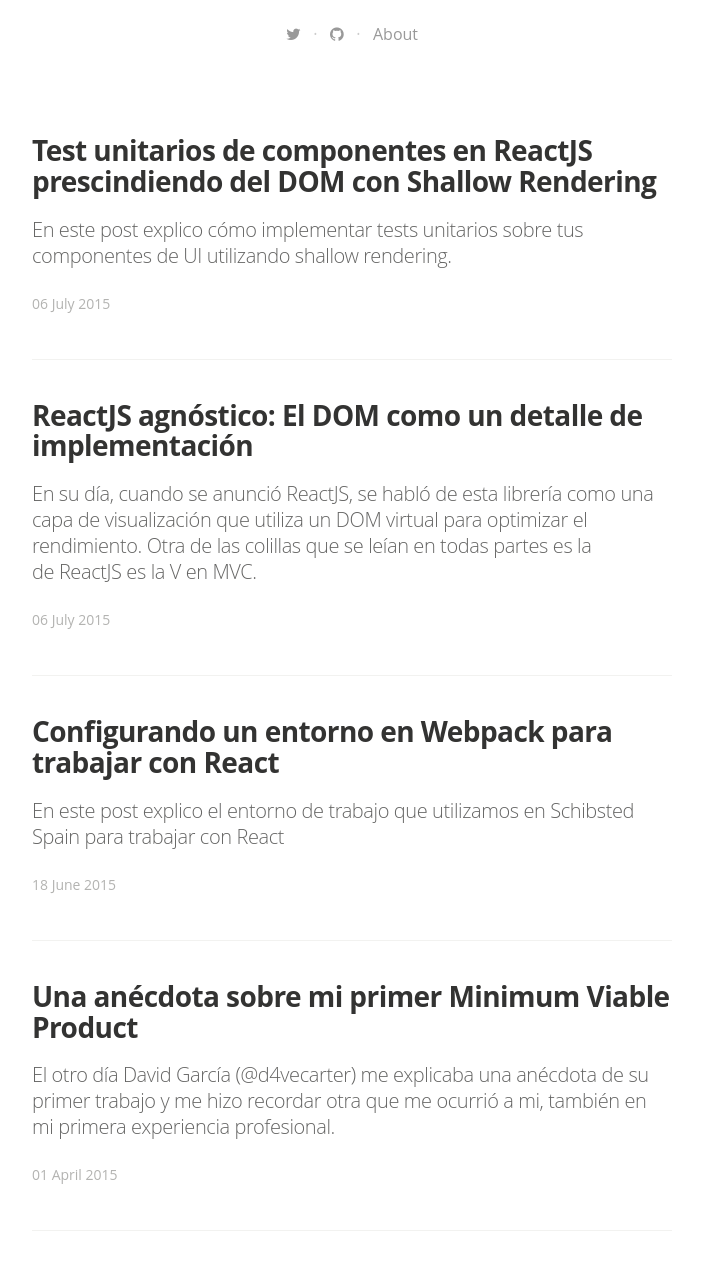
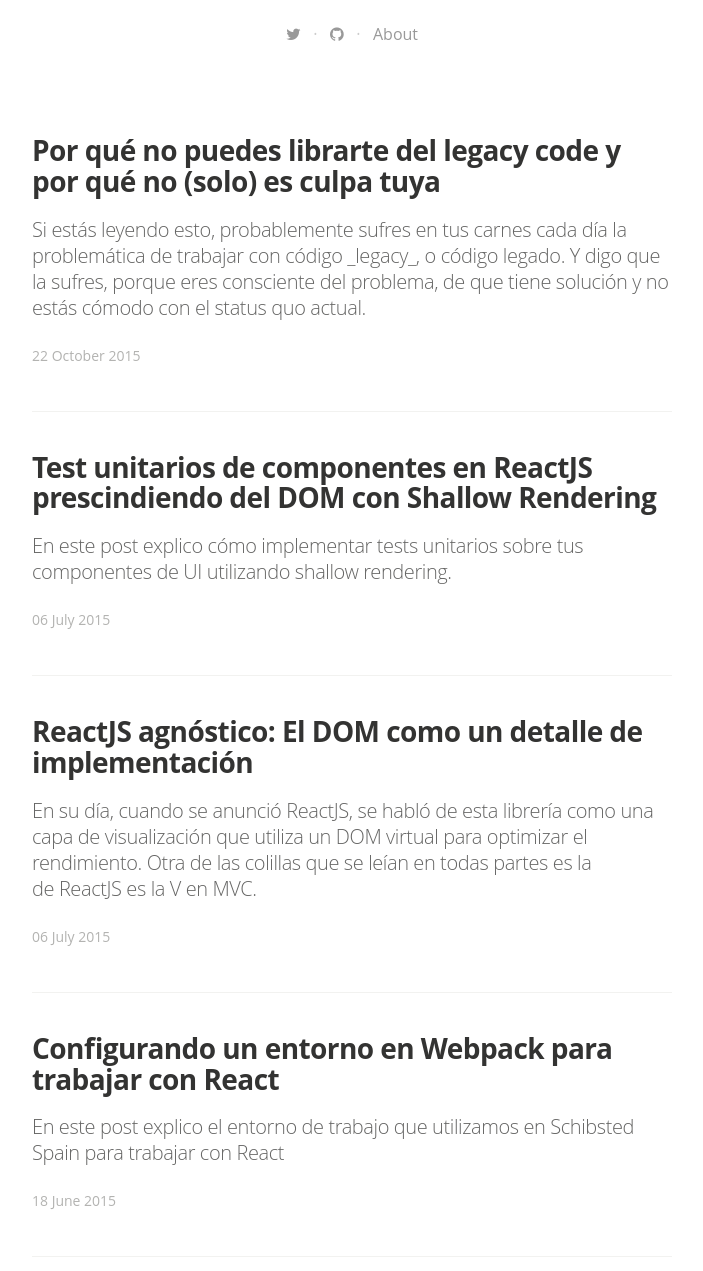
Before and after one commit to nmardones/danderu.github.com, a Jekyll site: the page built from index.html, in a window 1280 px wide and 1400 px high, scrolled down 487 px, cut to the strip 129-1400 px from the top of the window. Shown: the whole strip, without its empty margins (288-991 px from the left). Built offline with Jekyll 4.4.1, drawn with Linux system fonts in a browser that asks for light colours; nearby versions of some CDN libraries; some web fonts are replaced; the list of posts is cut into pages by our own code; a file with an impossible date is left out; some of the changed text lies outside the part shown.

Commit message:
Updated 2015-10-22-por-que-no-puedes-librarte-del-legacy-code-y-por-que-no-solo-es-culpa-tuya.markdown

```diff
--- a/_posts/2015-10-22-por-que-no-puedes-librarte-del-legacy-code-y-por-que-no-solo-es-culpa-tuya.markdown
+++ b/_posts/2015-10-22-por-que-no-puedes-librarte-del-legacy-code-y-por-que-no-solo-es-culpa-tuya.markdown
@@ -1,7 +1,7 @@
 ---
 author: dandel
 comments: true
-date: {}
+date: 2015-10-22T06:37:11.000Z
 layout: post
 slug: "por-que-no-puedes-librarte-del-legacy-code-y-por-que-no-solo-es-culpa-tuya"
 title: Por qué no puedes librarte del legacy code y por qué no (solo) es culpa tuya
@@ -9,6 +9,7 @@ wordpress_id: 187
 categories:
   - Journey
 published: true
+excerpt: "Si estás leyendo esto, probablemente sufres en tus carnes cada día la problemática de trabajar con código\__legacy_, o código legado. Y digo que la sufres, porque eres consciente del problema, de que tiene solución y no estás cómodo con el status quo actual."
 ---
 
 Si estás leyendo esto, probablemente sufres en tus carnes cada día la problemática de trabajar con código _legacy_, o código legado. Y digo que la sufres, porque eres consciente del problema, de que tiene solución y no estás cómodo con el status quo actual. Sabes que te deberías librar de ese problema pero, ¿por qué no lo haces? Déjame intentar adivinarlo: porque no puedes.
```
